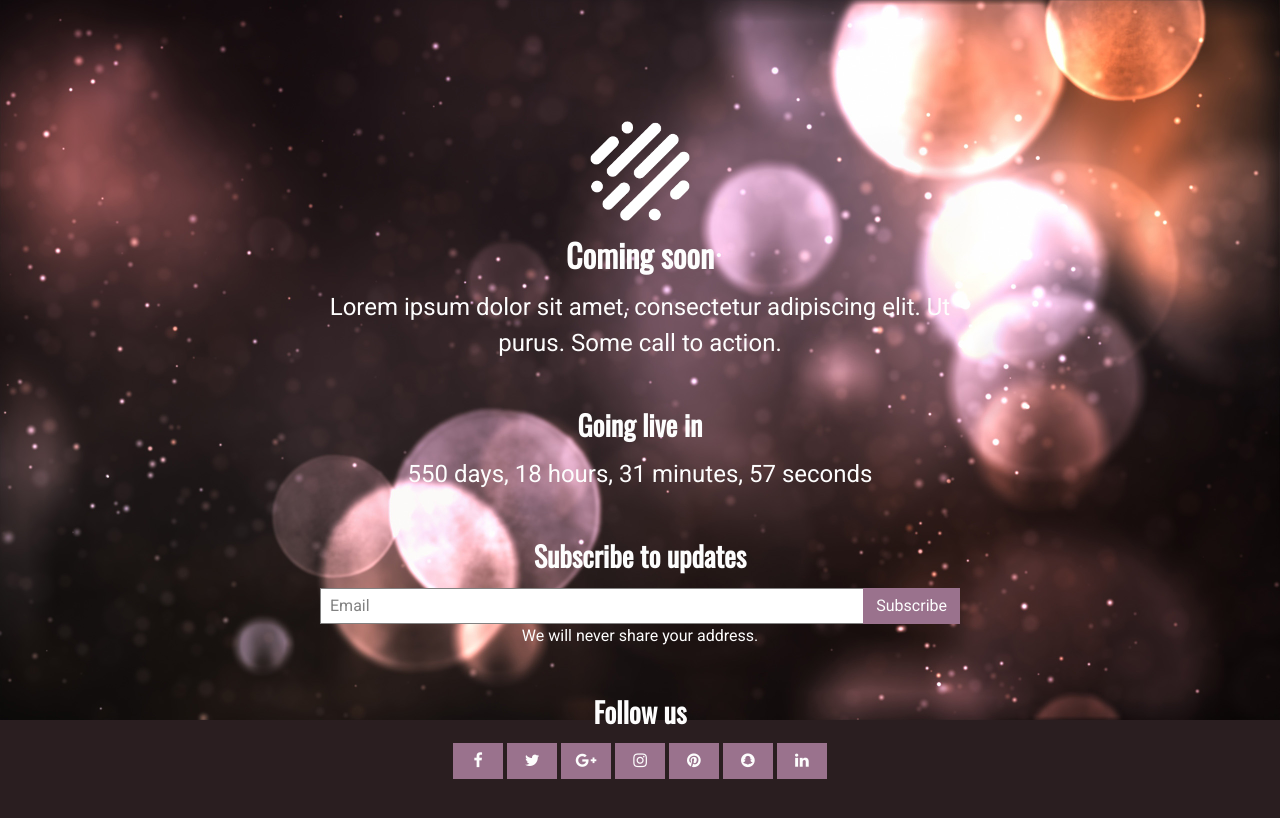
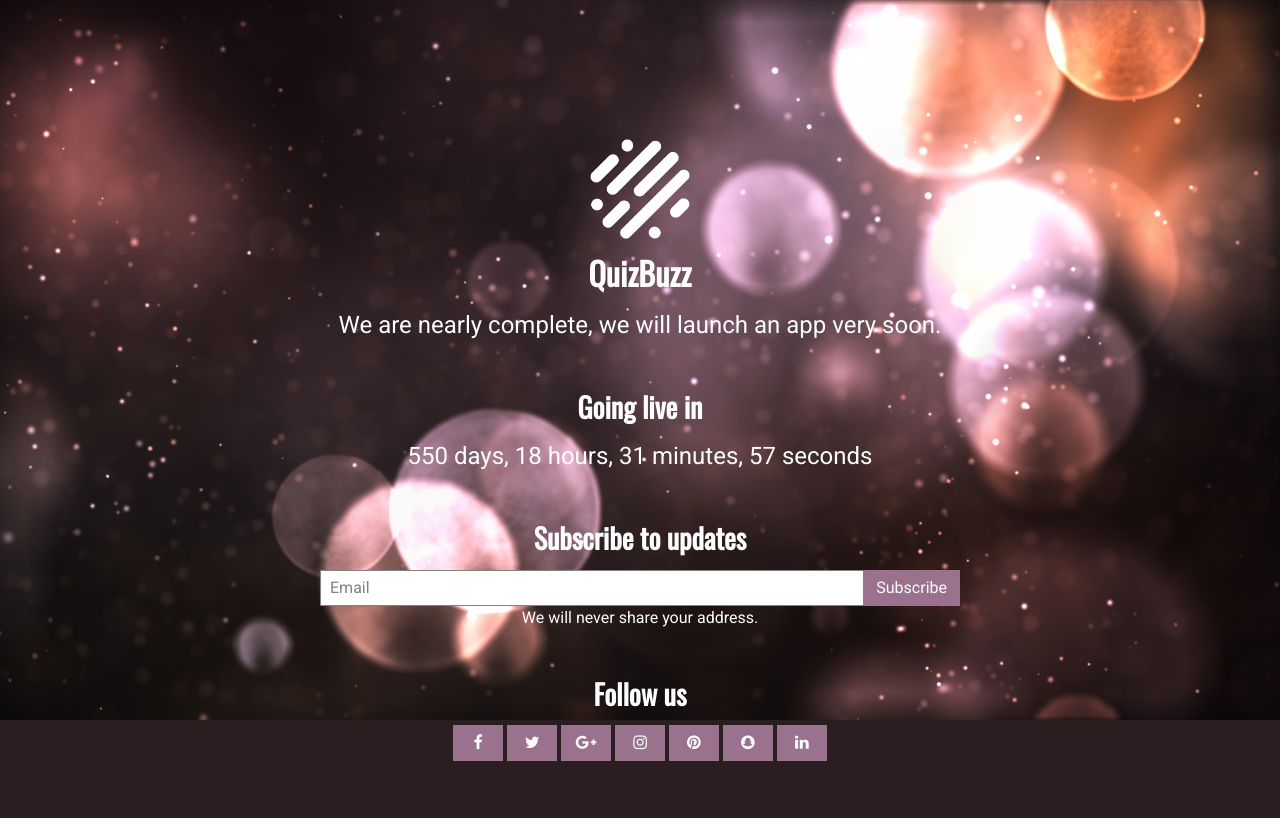
Before and after one commit to getquizbuzz/getquizbuzz.github.io, a Jekyll site: the page built from index.md, in a window 1280 px wide. Shown: the top 818 px of the page. Built offline with Jekyll 4.4.1, drawn with Linux system fonts in a browser that asks for light colours; our own code applies the rules of GitHub Pages for plain Markdown files.

Commit message:
Update index.md

```diff
--- a/index.md
+++ b/index.md
@@ -3,7 +3,6 @@ layout: soon
 permalink: /
 ---
 
-# Coming soon
+# QuizBuzz
 
-Lorem ipsum dolor sit amet, consectetur adipiscing elit. Ut purus.
-Some call to action.
+We are nearly complete, we will launch an app very soon.
```
